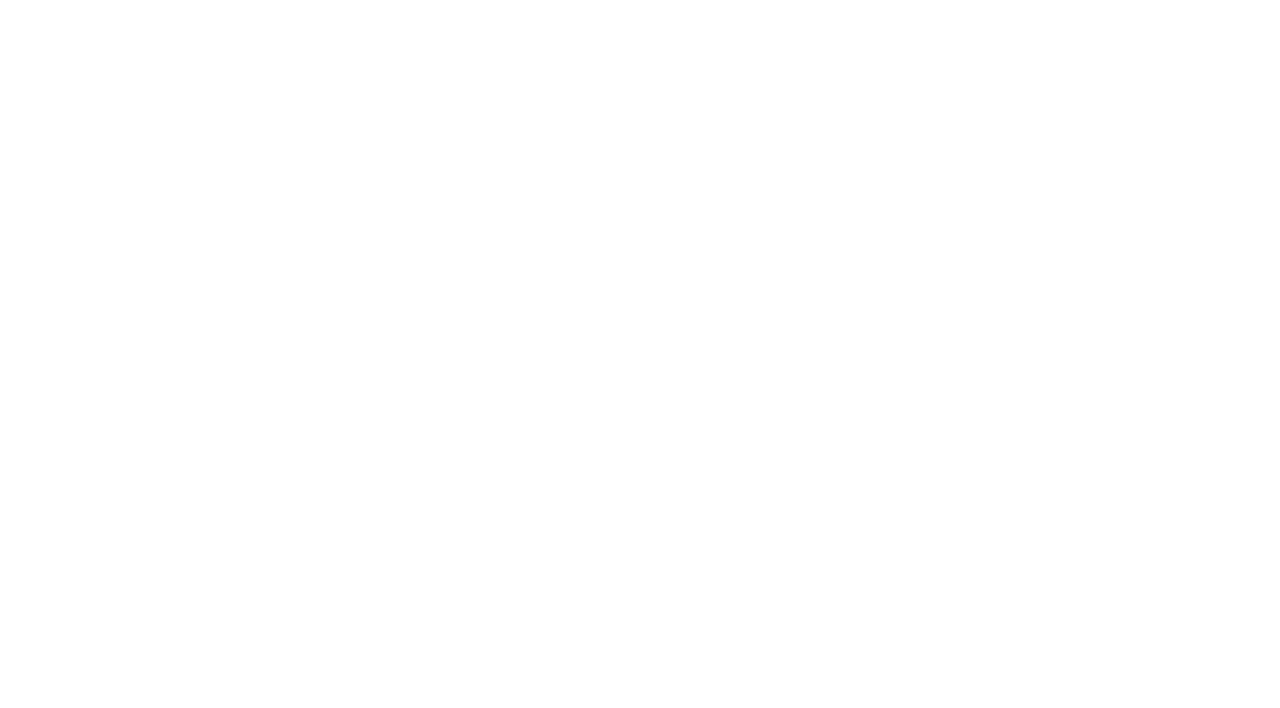
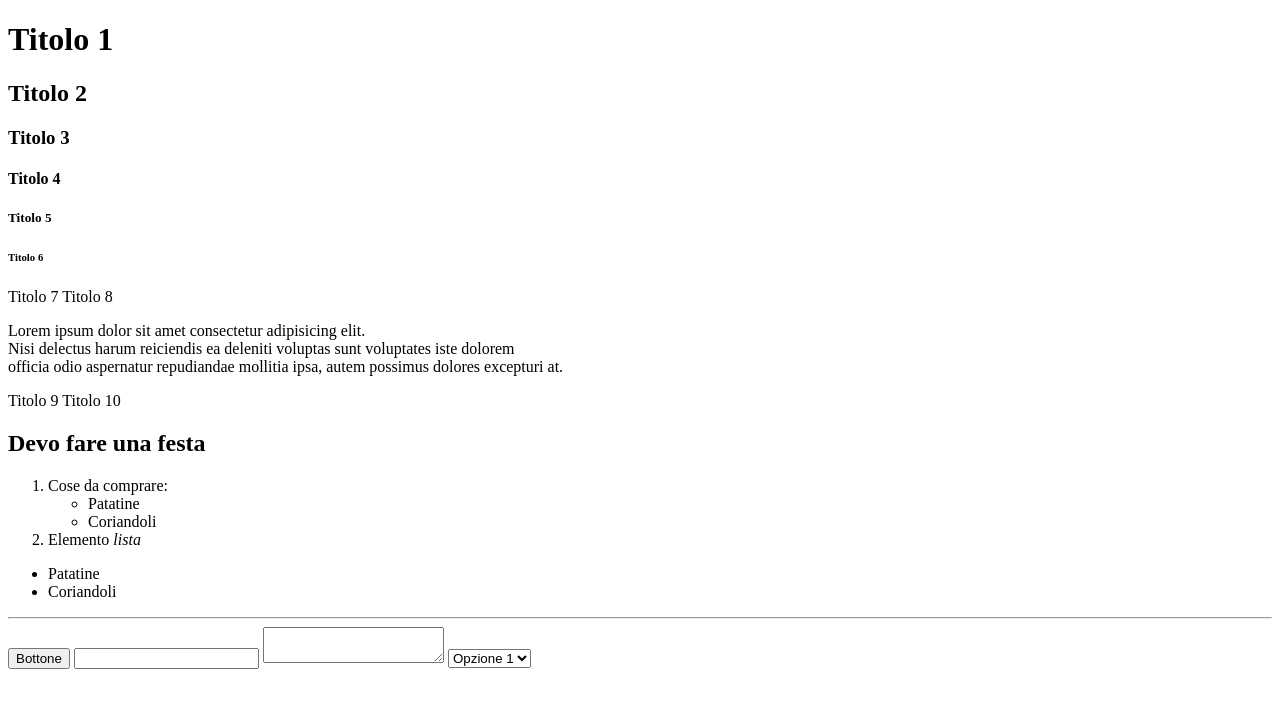
Before and after one commit to classe130-alessiovietri/02-lc-intro-html, a plain HTML site: page index.html in a window 1280 px wide. Drawn offline with Linux system fonts and the light colour scheme.

Commit message:
Aggiunti primi tag

```diff
--- a/index.html
+++ b/index.html
@@ -3,9 +3,87 @@
     <head>
         <meta charset="UTF-8">
         <meta name="viewport" content="width=device-width, initial-scale=1.0">
-    <title>Document</title>
+        <title>01 LC Intro HTML</title>
     </head>
     <body>
 
+        <h1>
+            Titolo 1
+        </h1>
+
+        <h2>
+            Titolo 2
+        </h2>
+
+        <h3>
+            Titolo 3
+        </h3>
+
+        <h4>
+            Titolo 4
+        </h4>
+
+        <h5>
+            Titolo 5
+        </h5>
+
+        <h6>
+            Titolo 6
+        </h6>
+
+        Titolo 7 Titolo 8
+
+        <p>
+            Lorem ipsum dolor sit amet consectetur adipisicing elit.<br>
+            Nisi delectus harum reiciendis ea deleniti voluptas sunt voluptates iste dolorem<br>
+            officia odio aspernatur repudiandae mollitia ipsa, autem possimus dolores excepturi at.
+        </p>
+
+        Titolo 9
+
+        <span>
+            Titolo 10
+        </span>
+
+        <h2>
+            Devo fare una festa
+        </h2>
+
+        <ol>
+            <li>
+                Cose da comprare:
+
+                <ul>
+                    <li>Patatine</li>
+                    <li>Coriandoli</li>
+                </ul>
+            </li>
+            <li>
+                Elemento
+                <em>
+                    lista
+                </em>
+            </li>
+        </ol>
+
+        <ul>
+            <li>Patatine</li>
+            <li>Coriandoli</li>
+        </ul>
+
+        <hr>
+
+        <button>Bottone</button>
+
+        <input>
+
+        <textarea></textarea>
+
+        <select>
+            <option>Opzione 1</option>
+            <option>Opzione 2</option>
+            <option>Opzione 3</option>
+        </select>
+
     </body>
 </html>
```
Lines whose indentation alone changed are shown as unchanged.
